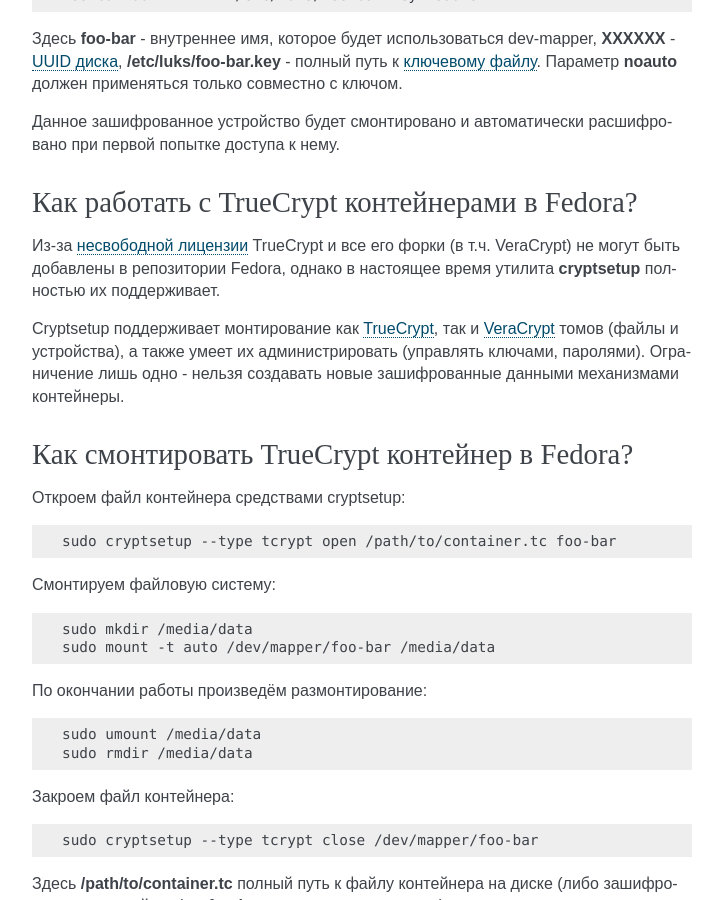
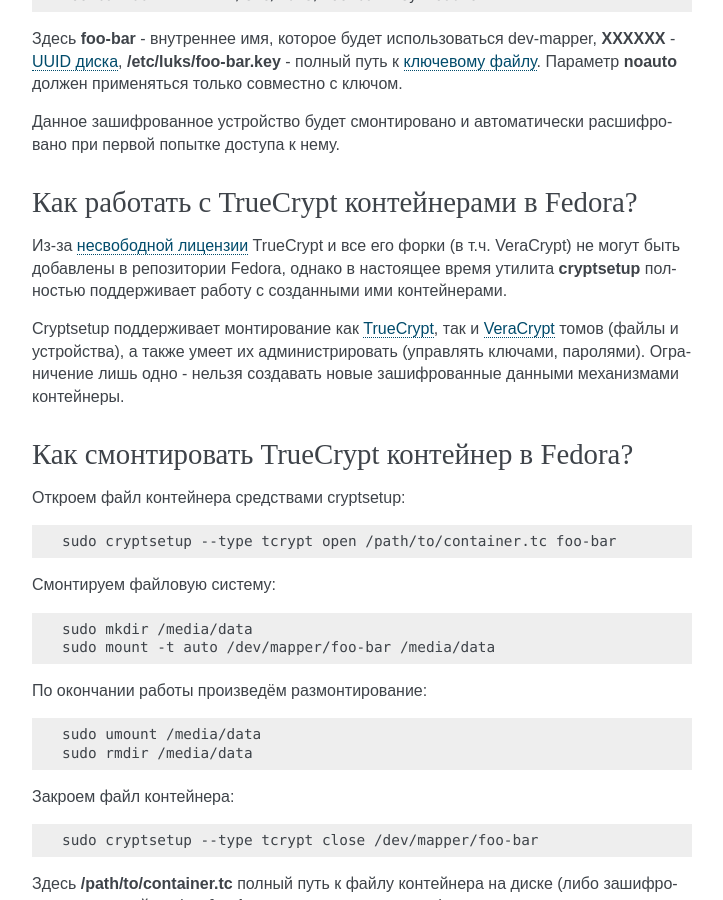
Before and after one commit to RussianFedora/FAQ, a Sphinx documentation site: the page built from source/security.rst, in a window 1280 px wide and 900 px high, scrolled down 23496 px. Shown: the whole window, without its empty margins (388-1111 px from the left). Built offline with Sphinx 7.4.7, drawn with Linux system fonts in a browser that asks for light colours.

Commit message:
Another update to TrueCrypt question.

```diff
--- a/source/security.rst
+++ b/source/security.rst
@@ -1350,7 +1350,7 @@
 Как работать с TrueCrypt контейнерами в Fedora?
 ==================================================
 
-Из-за :ref:`несвободной лицензии <fedora-licenses>` TrueCrypt и все его форки (в т.ч. VeraCrypt) не могут быть добавлены в репозитории Fedora, однако в настоящее время утилита **cryptsetup** полностью их поддерживает.
+Из-за :ref:`несвободной лицензии <fedora-licenses>` TrueCrypt и все его форки (в т.ч. VeraCrypt) не могут быть добавлены в репозитории Fedora, однако в настоящее время утилита **cryptsetup** полностью поддерживает работу с созданными ими контейнерами.
 
 Cryptsetup поддерживает монтирование как :ref:`TrueCrypt <truecrypt-mount>`, так и :ref:`VeraCrypt <veracrypt-mount>` томов (файлы и устройства), а также умеет их администрировать (управлять ключами, паролями). Ограничение лишь одно - нельзя создавать новые зашифрованные данными механизмами контейнеры.
 
```
